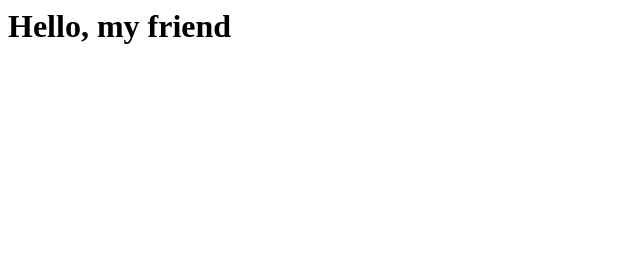
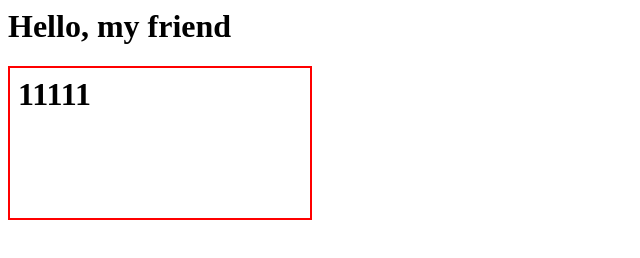
Before and after one commit to aronglia/beta-site, a plain HTML site: page index.html in a window 1280 px wide. Shown: the whole page, without its empty margins (0-640 px from the left). Drawn offline with Linux system fonts and the light colour scheme.

Commit message:
Add framed page

```diff
--- /dev/null
+++ b/frame.html
@@ -0,0 +1,5 @@
+<html>
+<h1>11111</h1>
+<script src="https://api.beta.salemove.com/salemove_integration.js"></script>
+
+</html>
--- a/index.html
+++ b/index.html
@@ -2,4 +2,13 @@
 <h1>Hello, my friend</h1>
 <script src="https://api.beta.salemove.com/salemove_integration.js"></script>
 
+<style>
+.redcolor {
+	border-style: solid;
+	border-color: red;
+}
+</style>
+
+<iframe class="redcolor" src="https://aronglia.github.io/beta-site/frame.html"></iframe>
+
 </html>
```
